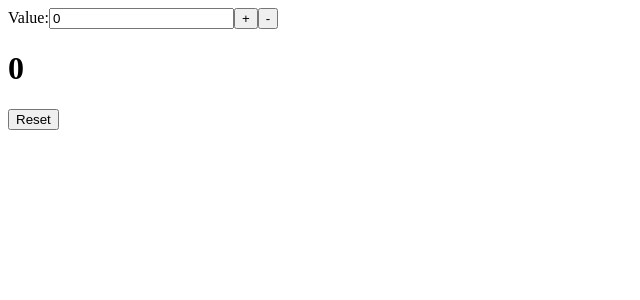
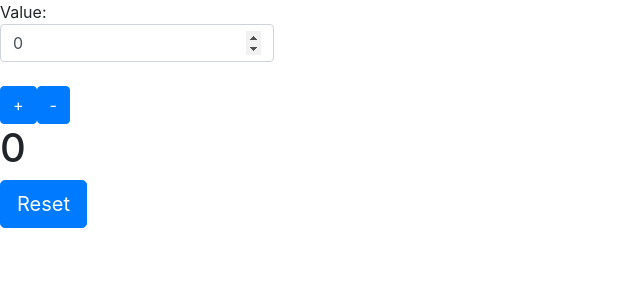
Before and after one commit to mmoga/react-counter, a React (Create React App) app: page / in a window 1280 px wide. Shown: the top 300 px of the page, without its empty margins (0-640 px from the left). Built offline with nearby package versions, Linux system fonts and the light colour scheme.

Commit message:
added bootstrap CSS and styled buttons

```diff
--- a/package.json
+++ b/package.json
@@ -3,6 +3,7 @@
   "version": "0.1.0",
   "private": true,
   "dependencies": {
+    "bootstrap": "^4.0.0",
     "react": "^16.2.0",
     "react-dom": "^16.2.0",
     "react-scripts": "1.1.0"
--- a/src/App.js
+++ b/src/App.js
@@ -28,14 +28,16 @@ class App extends Component {
     // you can return only one HTML element per render, hence <div>
     return (
      <div>
+       <div className="form-group">
        <label>
          Value:
-       <input type="number" name="" id="" value={this.state.value} onChange={this.handleValueChange} />
+       <input type="number" className="form-control" name="" id="" value={this.state.value} onChange={this.handleValueChange} />
        </label>
-       <button onClick={this.increment}>+</button>
-       <button onClick={this.decrement}>-</button>
+       </div>
+       <button className="btn btn-primary" onClick={this.increment}>+</button>
+       <button className="btn btn-primary" onClick={this.decrement}>-</button>
        <h1>{this.state.count}</h1>
-       <button onClick={this.reset}>Reset</button>
+       <button className="btn btn-lg btn-primary" onClick={this.reset}>Reset</button>
      </div>
     );
   }
--- a/src/index.js
+++ b/src/index.js
@@ -1,5 +1,6 @@
 import React from 'react';
 import ReactDOM from 'react-dom';
+import 'bootstrap/dist/css/bootstrap.css';
 import './index.css';
 import App from './App';
 import registerServiceWorker from './registerServiceWorker';
```
Also changed, not shown: 1 other file (tests, documents, lock files or other folders).
